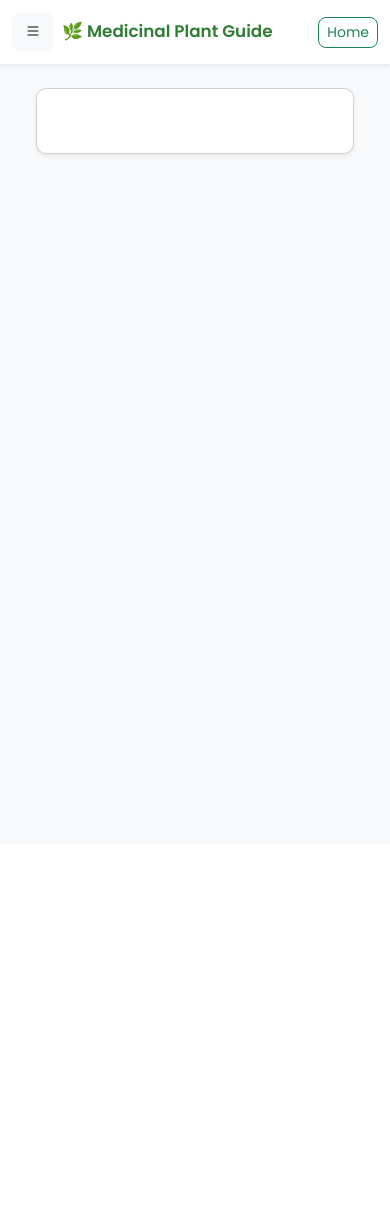
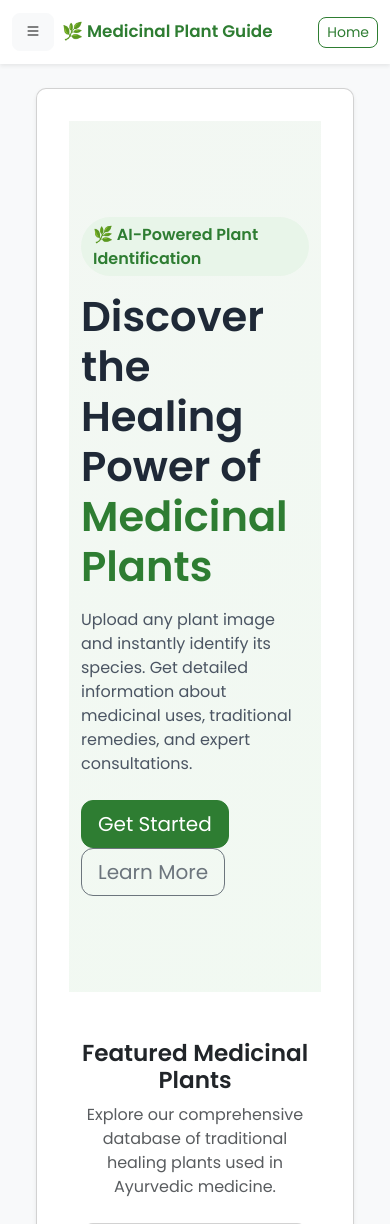
Before and after one commit to Fathimamufeedak/main-project, a Django app: page / in a window 390 px wide. Shown: the top 1224 px of the page. Before the commit the page ends 157 px from the top, so only its background shows below. Run offline with Django 4.2, Linux system fonts and the light colour scheme.

Commit message:
login page

```diff
--- a/medicinal_plant_project/urls.py
+++ b/medicinal_plant_project/urls.py
@@ -2,9 +2,19 @@ from django.contrib import admin
 from django.urls import path, include
 from django.conf import settings
 from django.conf.urls.static import static
+from django.views.generic import RedirectView
+from django.urls import re_path
 
 urlpatterns = [
     path('admin/', admin.site.urls),
+    # ensure Django's default login redirect (LOGIN_URL='/accounts/login/') works
+    path('accounts/login/', RedirectView.as_view(url='/login/', permanent=False)),
+    # friendly routes for role-specific auth
+    path('user/login/', RedirectView.as_view(url='/login/', permanent=False)),
+    path('user/register/', RedirectView.as_view(url='/register/', permanent=False)),
+    path('doctor/login/', RedirectView.as_view(url='/doctors/login/', permanent=False)),
+    path('doctor/register/', RedirectView.as_view(url='/doctors/register/', permanent=False)),
+    path('admin/login/', RedirectView.as_view(url='/adminpanel/login/', permanent=False)),
     path('', include('users.urls')),
     path('doctors/', include('doctors.urls')),
     path('plants/', include('plants.urls')),
--- a/static/css/style.css
+++ b/static/css/style.css
@@ -59,3 +59,13 @@
 
 /* Small utility tweaks */
 .text-success{color:var(--primary) !important}
+
+/* Landing page specific (kept minimal) */
+.landing-hero{background: linear-gradient(135deg, rgba(46,125,50,0.06), rgba(232,245,233,0.6));}
+.hero-badge{display:inline-block; background:#e8f5e9; color:var(--primary); padding:.35rem .75rem; border-radius:999px; font-weight:600}
+.hero-title{font-family:'Poppins', sans-serif; font-size:2.2rem; font-weight:700; color:#1f2937}
+.hero-title .highlight{color:var(--primary)}
+.hero-sub{color:#4b5563}
+.plants-grid .card{border-radius:12px}
+.btn-outline-success{border-color:var(--primary); color:var(--primary)}
+.btn-outline-success:hover{background:var(--primary); color:#fff}
--- /dev/null
+++ b/templates/home.html
@@ -0,0 +1,84 @@
+{% extends 'base.html' %}
+{% block content %}
+<style>
+  /* Hide sidebar for landing page and make content full width */
+  #sidebar{display:none !important}
+  .main-content{padding:0}
+  .landing-hero{background: linear-gradient(135deg, rgba(46,125,50,0.06), rgba(232,245,233,0.6)); padding:6rem 0}
+  .hero-badge{display:inline-block; background:#e8f5e9; color:var(--primary); padding:.35rem .75rem; border-radius:999px; font-weight:600}
+  .hero-title{font-family:'Poppins', sans-serif; font-size:2.6rem; font-weight:700; color:#1f2937}
+  .hero-title .highlight{color:var(--primary)}
+  .hero-sub{color:#4b5563; max-width:720px}
+  .cta-group .btn{border-radius:12px}
+  .plants-grid .card{border-radius:12px; transition:transform .25s ease, box-shadow .25s ease}
+  .plants-grid .card:hover{transform:translateY(-6px); box-shadow:0 10px 30px rgba(18,52,30,0.06)}
+</style>
+
+<section class="landing-hero">
+  <div class="container">
+    <div class="row align-items-center">
+      <div class="col-lg-7">
+        <span class="hero-badge">🌿 AI-Powered Plant Identification</span>
+        <h1 class="hero-title mt-3">Discover the Healing Power of <span class="highlight">Medicinal Plants</span></h1>
+        <p class="hero-sub mt-3">Upload any plant image and instantly identify its species. Get detailed information about medicinal uses, traditional remedies, and expert consultations.</p>
+        <div class="mt-4 cta-group">
+          <a href="{% url 'upload_consultation' %}" class="btn btn-primary btn-lg me-2">Get Started</a>
+          <a href="#featured" class="btn btn-outline-secondary btn-lg">Learn More</a>
+        </div>
+      </div>
+      <div class="col-lg-5 text-center d-none d-lg-block">
+        <img src="https://images.unsplash.com/photo-1501004318641-b39e6451bec6?q=80&w=1200&auto=format&fit=crop&ixlib=rb-4.0.3&s=example" class="img-fluid rounded" alt="herbal" style="box-shadow:0 8px 30px rgba(0,0,0,0.06)">
+      </div>
+    </div>
+  </div>
+</section>
+
+<section id="featured" class="py-5">
+  <div class="container">
+    <div class="text-center mb-4">
+      <h3 class="fw-bold">Featured Medicinal Plants</h3>
+      <p class="text-muted">Explore our comprehensive database of traditional healing plants used in Ayurvedic medicine.</p>
+    </div>
+
+    <div class="row plants-grid">
+      {% comment %} Example cards - replace with real plant queryset if desired {% endcomment %}
+      <div class="col-md-3 mb-3">
+        <div class="card p-3 h-100">
+          <img src="https://images.unsplash.com/photo-1544025162-d76694265947?q=80&w=800&auto=format&fit=crop&ixlib=rb-4.0.3&s=example" class="card-img-top rounded mb-3" alt="Aloe Vera">
+          <h5 class="card-title">Aloe Vera</h5>
+          <p class="text-muted small">Aloe vera is used for skin healing, burns and digestive soothing.</p>
+          <a href="{% url 'plant_detail' 1 %}" class="btn btn-outline-success btn-sm">View Details</a>
+        </div>
+      </div>
+
+      <div class="col-md-3 mb-3">
+        <div class="card p-3 h-100">
+          <img src="https://images.unsplash.com/photo-1582540021106-3f9e7b3e5f5d?q=80&w=800&auto=format&fit=crop&ixlib=rb-4.0.3&s=example" class="card-img-top rounded mb-3" alt="Tulsi">
+          <h5 class="card-title">Tulsi (Holy Basil)</h5>
+          <p class="text-muted small">Tulsi is an adaptogen used to support immunity and respiratory health.</p>
+          <a href="{% url 'plant_detail' 2 %}" class="btn btn-outline-success btn-sm">View Details</a>
+        </div>
+      </div>
+
+      <div class="col-md-3 mb-3">
+        <div class="card p-3 h-100">
+          <img src="https://images.unsplash.com/photo-1598136497683-e9a9c9a6b4a9?q=80&w=800&auto=format&fit=crop&ixlib=rb-4.0.3&s=example" class="card-img-top rounded mb-3" alt="Neem">
+          <h5 class="card-title">Neem</h5>
+          <p class="text-muted small">Neem has antiseptic properties and is widely used in skincare and traditional remedies.</p>
+          <a href="{% url 'plant_detail' 3 %}" class="btn btn-outline-success btn-sm">View Details</a>
+        </div>
+      </div>
+
+      <div class="col-md-3 mb-3">
+        <div class="card p-3 h-100">
+          <img src="https://images.unsplash.com/photo-1518977956815-0e9b2d2d4a9c?q=80&w=800&auto=format&fit=crop&ixlib=rb-4.0.3&s=example" class="card-img-top rounded mb-3" alt="Ashwagandha">
+          <h5 class="card-title">Ashwagandha</h5>
+          <p class="text-muted small">Ashwagandha is used as a tonic to reduce stress and support vitality.</p>
+          <a href="{% url 'plant_detail' 4 %}" class="btn btn-outline-success btn-sm">View Details</a>
+        </div>
+      </div>
+    </div>
+  </div>
+</section>
+
+{% endblock %}
--- a/templates/users/login.html
+++ b/templates/users/login.html
@@ -6,7 +6,7 @@
       <form method="post" class="mt-3">
         {% csrf_token %}
         <div class="mb-3">
-          <label class="form-label">Email</label>
+            <label class="form-label">Email</label>
           <input class="form-control" name="email" type="email" required>
         </div>
         <div class="mb-3">
@@ -14,8 +14,9 @@
           <input type="password" class="form-control" name="password" required>
         </div>
         <div class="d-grid">
-          <button class="btn btn-success">Login</button>
+            <button class="btn btn-primary">User Login</button>
         </div>
+          <div class="mt-3 text-center"><a href="/auth/">Choose different role</a></div>
       </form>
     </div>
   </div>
--- a/users/urls.py
+++ b/users/urls.py
@@ -3,6 +3,9 @@ from . import views
 
 urlpatterns = [
     path('', views.index, name='home'),
+    path('auth/', views.auth_select, name='auth_select'),
+    path('user/login/', views.user_login, name='user_login'),
+    path('user/register/', views.register, name='user_register'),
     path('register/', views.register, name='register'),
     path('login/', views.user_login, name='login'),
     path('logout/', views.user_logout, name='logout'),
--- a/users/views.py
+++ b/users/views.py
@@ -6,7 +6,12 @@ from .forms import UserRegisterForm, UserUpdateForm
 
 
 def index(request):
-    return render(request, 'base.html')
+    return render(request, 'home.html')
+
+
+def auth_select(request):
+    """Render authentication role selection page."""
+    return render(request, 'auth_select.html')
 
 
 def register(request):
```
Also changed, not shown: templates/auth_select.html (added, +21 -0 lines), templates/doctors/dashboard.html (+0 -10 lines), templates/doctors/login.html (+7 -3 lines), templates/doctors/register.html (+12 -6 lines), templates/users/register.html (+12 -6 lines).
